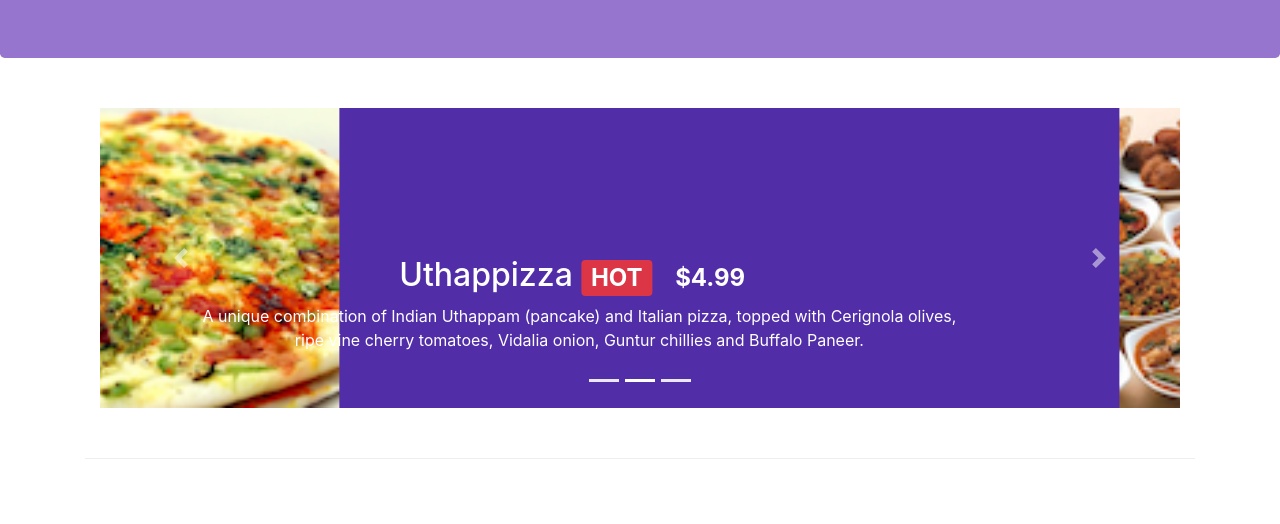
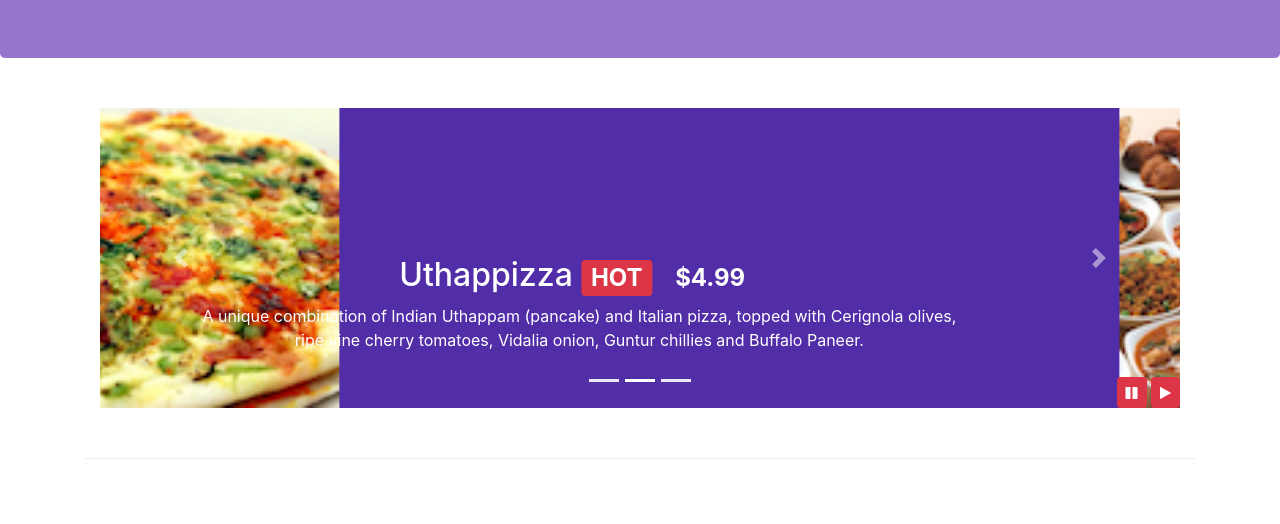
Before and after one commit to Jeerihon/confusion-bootstrap4, a website: page index.html in a window 1280 px wide. Shown: the part 276-800 px from the top of the page. Drawn offline with nearby package versions, Linux system fonts and the light colour scheme.

Commit message:
jQuery carousel

```diff
--- a/css/styles.css
+++ b/css/styles.css
@@ -59,3 +59,10 @@ body {
   left: 0;
   min-height: 300px;
 }
+
+#carouselButton {
+  right:0px;
+  position: absolute;
+  bottom: 0px;
+  z-index: 1;
+}
--- a/index.html
+++ b/index.html
@@ -289,6 +289,16 @@
             <a class="carousel-control-next" href="#mycarousel" role="button" data-slide="next">
               <span class="carousel-control-next-icon"></span>
             </a>
+
+            <div class="button-group" id="carouselButton">
+              <button class="btn btn-danger btn-sm" id="carousel-pause">
+                <span class="fa fa-pause"></span>
+              </button>
+
+              <button class="btn btn-danger btn-sm" id="carousel-play">
+                <span class="fa fa-play"></span>
+              </button>
+            </div>
           </div>
         </div>
       </div>
@@ -432,6 +442,20 @@
 		<!-- jQuery first, then Popper.js, then Bootstrap JS. -->
 		<script src="node_modules/jquery/dist/jquery.slim.min.js"></script>
 		<script src="node_modules/popper.js/dist/umd/popper.min.js"></script>
-		<script src="node_modules/bootstrap/dist/js/bootstrap.min.js"></script>
+    <script src="node_modules/bootstrap/dist/js/bootstrap.min.js"></script>
+
+    <script>
+      $(document).ready(() => {
+        $('#mycarousel').carousel({ interval: 2000 });
+
+        $('#carousel-pause').click(() => {
+          $('#mycarousel').carousel('pause');
+        });
+
+        $('#carousel-play').click(() => {
+          $('#mycarousel').carousel('cycle');
+        });
+      })
+    </script>
   </body>
 </html>
```
